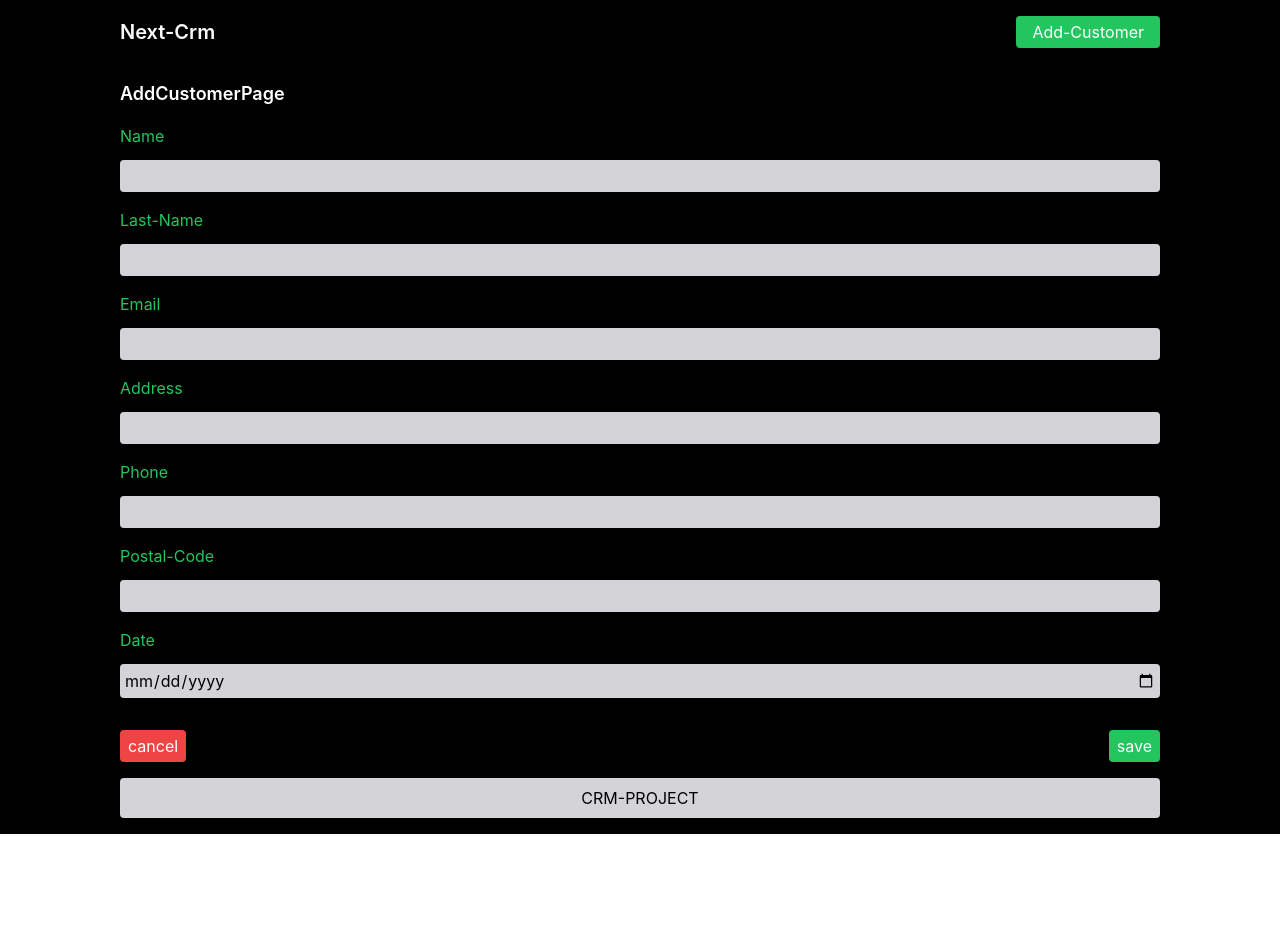
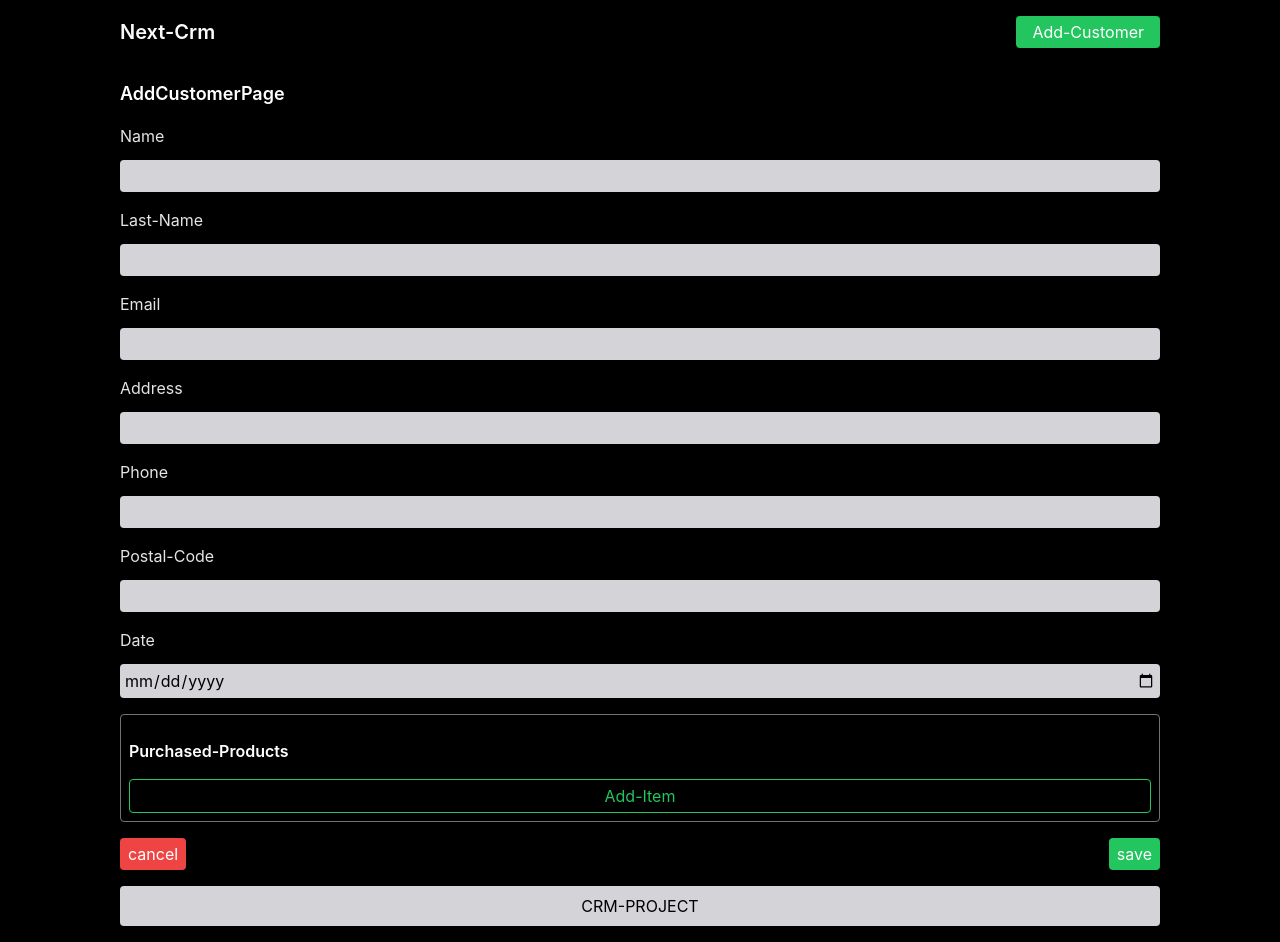
Before and after one commit to arshia788/Practice-Crm, a Next.js app: page /add-customer in a window 1280 px wide. Before the commit the page ends 834 px from the top, so only its background shows below. Built offline with nearby package versions, Linux system fonts and the light colour scheme.

Commit message:
finished the purchase of customer

```diff
--- a/components/modules/Form.js
+++ b/components/modules/Form.js
@@ -1,5 +1,6 @@
 import React, { useState } from 'react'
 import FormInput from './FormInput'
+import ItemList from './ItemList'
 
 export default function Form({ form, setForm }) {
 
@@ -11,32 +12,34 @@ export default function Form({ form, setForm }) {
     return (
         <div>
             <FormInput name="name" lable="Name" type="text"
-                onChange={changeHandler} value={form.name}
+                changeHandler={changeHandler} value={form.name}
             />
 
             <FormInput name="lastName" lable="Last-Name" type="text"
-                onChange={changeHandler} value={form.lastName}
+                changeHandler={changeHandler} value={form.lastName}
             />
 
             <FormInput name="email" lable="Email" type="text"
-                onChange={changeHandler} value={form.email}
+                changeHandler={changeHandler} value={form.email}
             />
 
             <FormInput name="address" lable="Address" type="text"
-                onChange={changeHandler} value={form.address}
+                changeHandler={changeHandler} value={form.address}
             />
 
             <FormInput name="phone" lable="Phone" type="text"
-                onChange={changeHandler} value={form.phone}
+                changeHandler={changeHandler} value={form.phone}
             />
 
             <FormInput name="postalCode" lable="Postal-Code" type="text"
-                onChange={changeHandler} value={form.postalCode}
+                changeHandler={changeHandler} value={form.postalCode}
             />
 
             <FormInput name="date" lable="Date" type="date"
-                onChange={changeHandler} value={form.date}
+                changeHandler={changeHandler} value={form.date}
             />
+
+            <ItemList form={form} setForm={setForm} />
 
         </div>
     )
--- a/components/modules/FormInput.js
+++ b/components/modules/FormInput.js
@@ -1,15 +1,15 @@
 
-function FormInput({ name, lable, type, onChange, value }) {
+function FormInput({ name, lable, type, changeHandler, value }) {
 
     return (
         <div className="flex flex-col">
-            <label className="text-green-500 mb-3"
+            <label className="text-zinc-200 mb-3"
                 htmlFor={name}
             >{lable}</label>
 
             <input name={name} type={type}
                 id={name}
-                onChange={onChange} value={value}
+                onChange={changeHandler} value={value}
                 className="rounded p-1
                  bg-zinc-300 outline-none border-none mb-4"
             />
--- /dev/null
+++ b/components/modules/ItemList.js
@@ -0,0 +1,63 @@
+import React from 'react'
+import FormInput from './FormInput';
+
+export default function ItemList({ form, setForm }) {
+
+    const { products } = form
+
+    const addHandler = () => {
+        setForm({ ...form, products: [...products, { name: '', qty: '', price: '' }] })
+    }
+    console.log(products);
+
+    const changeHandler=(e,index)=>{
+        const {name, value}= e.target;
+        const newProducts= [...products];
+        newProducts[index][name]=value
+        setForm({...form,products:newProducts})
+    }
+
+    const removeHandler= (index)=>{
+        const newProducts=[...products];
+        newProducts.splice(index,1)
+        setForm({...form, products:newProducts})
+    }
+
+    return (
+        <div className='rounded border border-zinc-500 p-2'>
+            <h2 className='my-4 text-white font-semibold'>Purchased-Products</h2>
+
+            {
+                products.map((item, index) =>
+                    <ProductItem key={index}
+                        data={item}
+                        changeHandler={(e) => changeHandler(e, index)}
+                        removeHandler={(index) => removeHandler(index)} />
+                )
+            }
+
+            <button
+                onClick={addHandler}
+                className='border w-full rounded text-green-500 border-green-500 text-center p-1'
+            >Add-Item</button>
+        </div>
+    )
+}
+
+
+function ProductItem({ data, changeHandler, removeHandler }) {
+    return (
+        <div className='border rounded p-1 border-zinc-400 mb-4'>
+            <FormInput name="name" type="text" lable="Product Name" value={data.name} changeHandler={changeHandler} />
+
+            <div className='flex justify-between items-center'>
+                <FormInput name="price" type="text" lable="Price" value={data.price} changeHandler={changeHandler}/>
+                <FormInput name="qty" type="number" lable="Qty" value={data.qty} changeHandler={changeHandler}/>
+            </div>
+            <button onClick={removeHandler}
+                className='border w-full rounded text-red-500 border-red-500 text-center p-1'
+            >Remove-Item</button>
+
+        </div>
+    )
+}
--- a/components/templates/AddCustomerPage.js
+++ b/components/templates/AddCustomerPage.js
@@ -12,6 +12,7 @@ export default function AddCustomerPage() {
     address: '',
     postalCode: '',
     date: '',
+    products:[],
   })
 
   const router= useRouter();
```
